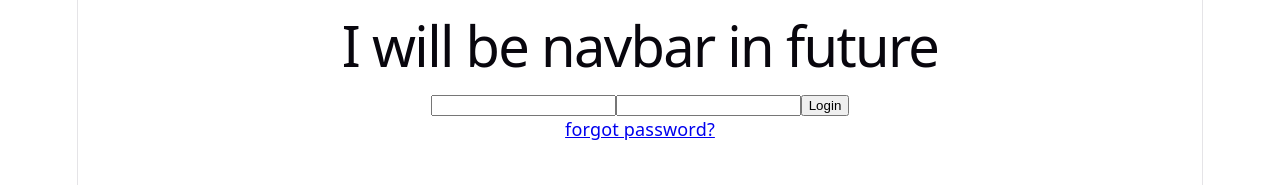
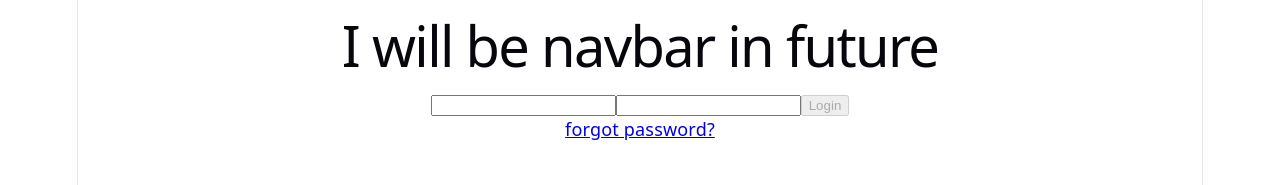
Before and after one commit to vtarun/doctor-appointment-frontend, a React (Vite) app: page /login in a window 1280 px wide. Shown: the top 185 px of the page. Built offline with nearby package versions, Linux system fonts and the light colour scheme; no server answers.

Commit message:
feat: improve logic to disable button

```diff
--- a/src/features/auth/pages/Login.tsx
+++ b/src/features/auth/pages/Login.tsx
@@ -1,4 +1,4 @@
-import { Link, replace, useNavigate } from "react-router-dom"
+import { Link, useNavigate } from "react-router-dom"
 import { authApi } from "../api/auth.api";
 import { useAuthStore } from "@/shared/store/authStore";
 import { useForm } from "react-hook-form";
@@ -8,7 +8,7 @@ import { zodResolver } from "@hookform/resolvers/zod";
 
 const Login = () => {
   const { login } = useAuthStore();
-  const { register, formState: { errors, isSubmitting}, handleSubmit, setError } = useForm<LoginFormData>({
+  const { register, formState: { errors, isSubmitting, isValid}, handleSubmit, setError } = useForm<LoginFormData>({
     resolver: zodResolver(loginSchema)
   });
   const navigate = useNavigate();
@@ -46,7 +46,7 @@ const Login = () => {
         <label htmlFor="user-password">
           <input id="user-password" type="password" {...register('password')} />
         </label>
-        <button type="submit" disabled={isSubmitting}>Login</button>
+        <button type="submit" disabled={isSubmitting || !isValid}>Login</button>
         <p><Link to="/test">forgot password?</Link></p>
         {errors.root && <span>{errors.root.message}</span> }
       </form>
```
